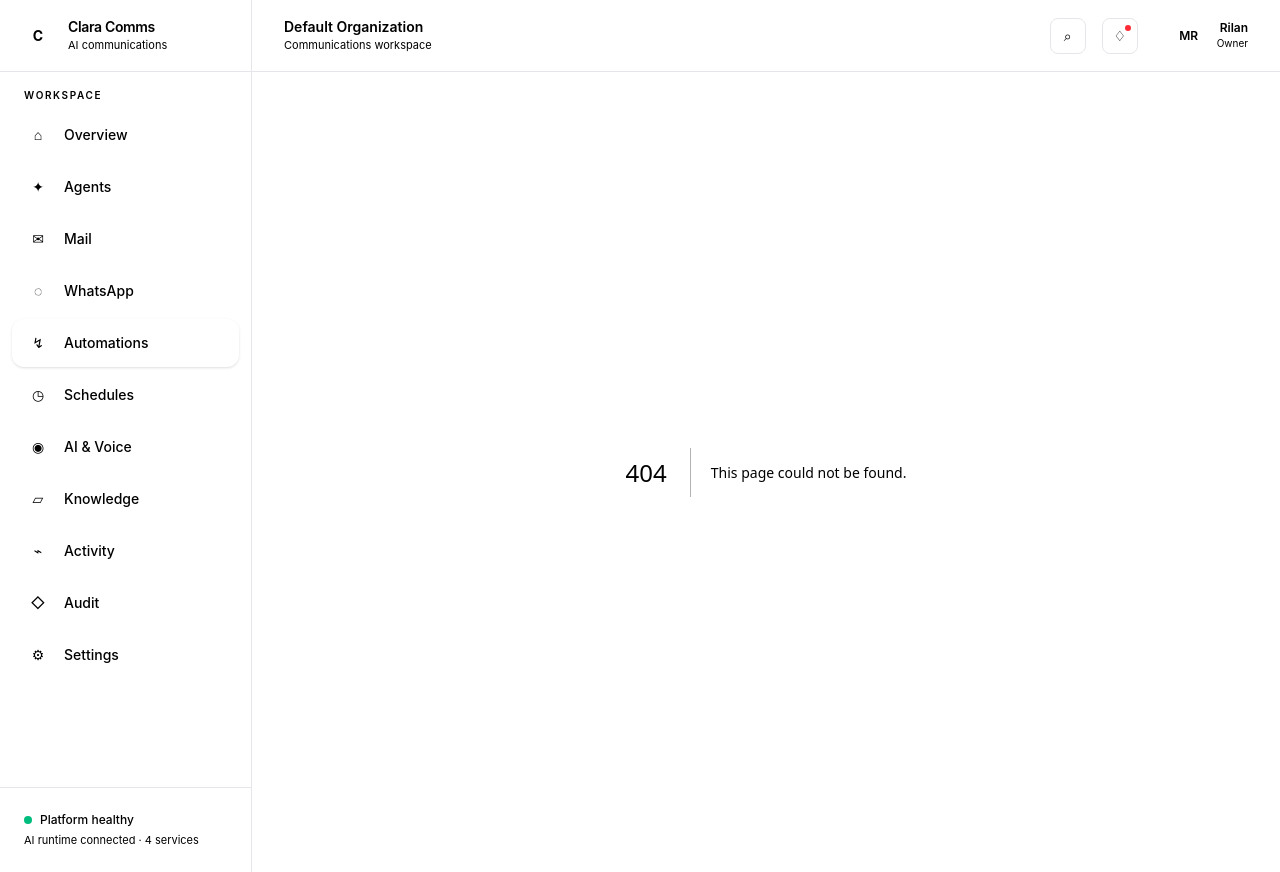
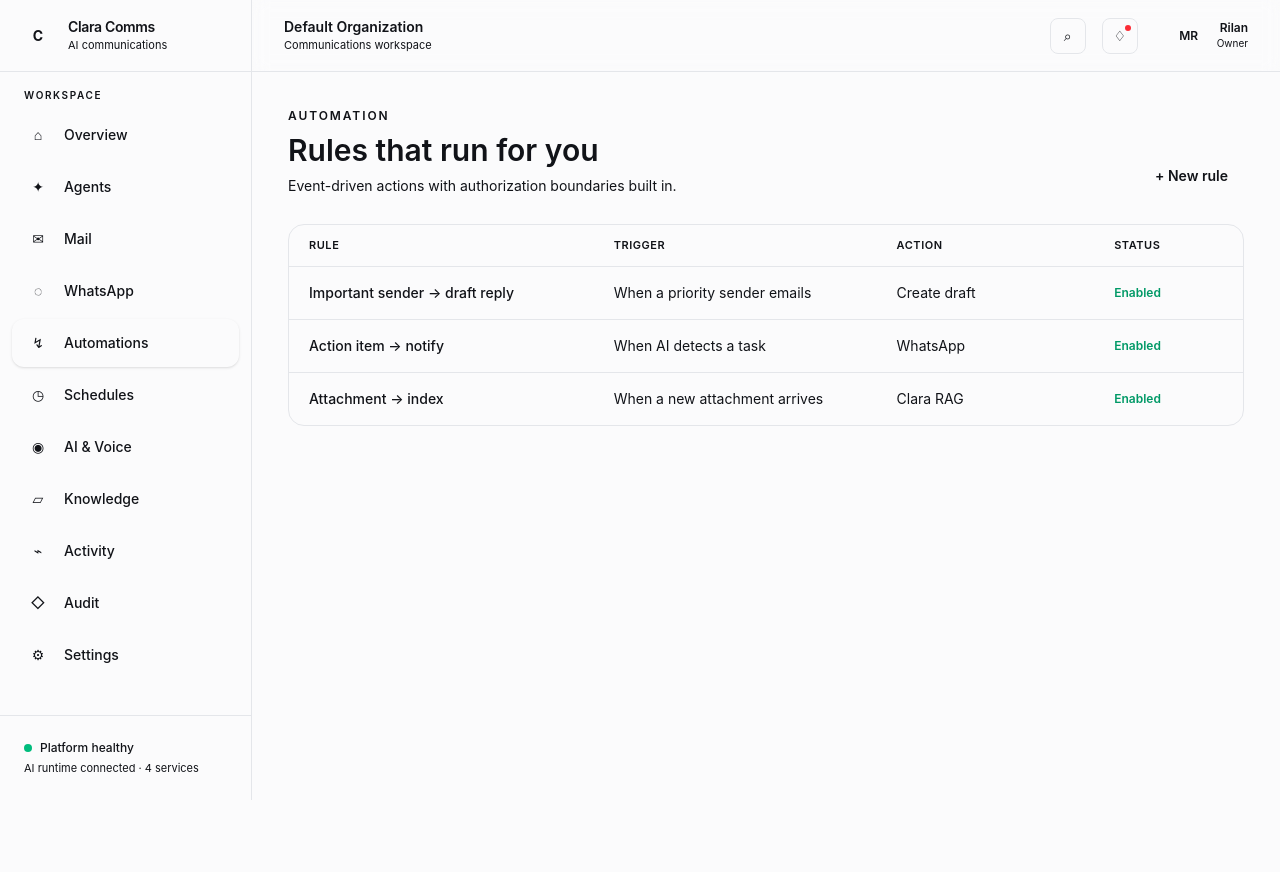
Before and after one commit to Rilan-Dev/ai-comms-agent, a Next.js app in the folder apps/web/: page /automations in a window 1280 px wide. Before the commit this address had no page. After the commit the page ends 800 px from the top, so only its background shows below. Built offline with nearby package versions, Linux system fonts and the light colour scheme.

Commit message:
feat(ui): add operational workspaces

```diff
--- /dev/null
+++ b/apps/web/src/app/automations/page.tsx
@@ -0,0 +1 @@
+const rows=[["Important sender → draft reply","When a priority sender emails","Create draft","Enabled"],["Action item → notify","When AI detects a task","WhatsApp","Enabled"],["Attachment → index","When a new attachment arrives","Clara RAG","Enabled"]];export default function AutomationsPage(){return <main className="mx-auto max-w-[1200px] space-y-7 p-5 sm:p-7 lg:p-9"><div className="flex items-end justify-between gap-4"><div><p className="text-xs font-semibold uppercase tracking-[.16em] text-primary">Automation</p><h1 className="mt-2 text-3xl font-semibold">Rules that run for you</h1><p className="mt-2 text-sm text-muted-foreground">Event-driven actions with authorization boundaries built in.</p></div><button className="h-10 rounded-xl bg-foreground px-4 text-sm font-semibold text-background">+ New rule</button></div><div className="overflow-hidden rounded-2xl border bg-background"><div className="grid grid-cols-[1.4fr_1.3fr_1fr_.5fr] border-b bg-muted/50 px-5 py-3 text-[11px] font-semibold uppercase tracking-wider text-muted-foreground"><span>Rule</span><span>Trigger</span><span>Action</span><span>Status</span></div>{rows.map(r=><div key={r[0]} className="grid grid-cols-[1.4fr_1.3fr_1fr_.5fr] items-center border-b px-5 py-4 text-sm last:border-0"><span className="font-medium">{r[0]}</span><span className="text-muted-foreground">{r[1]}</span><span>{r[2]}</span><span className="text-xs font-semibold text-emerald-600">{r[3]}</span></div>)}</div></main>}
```
